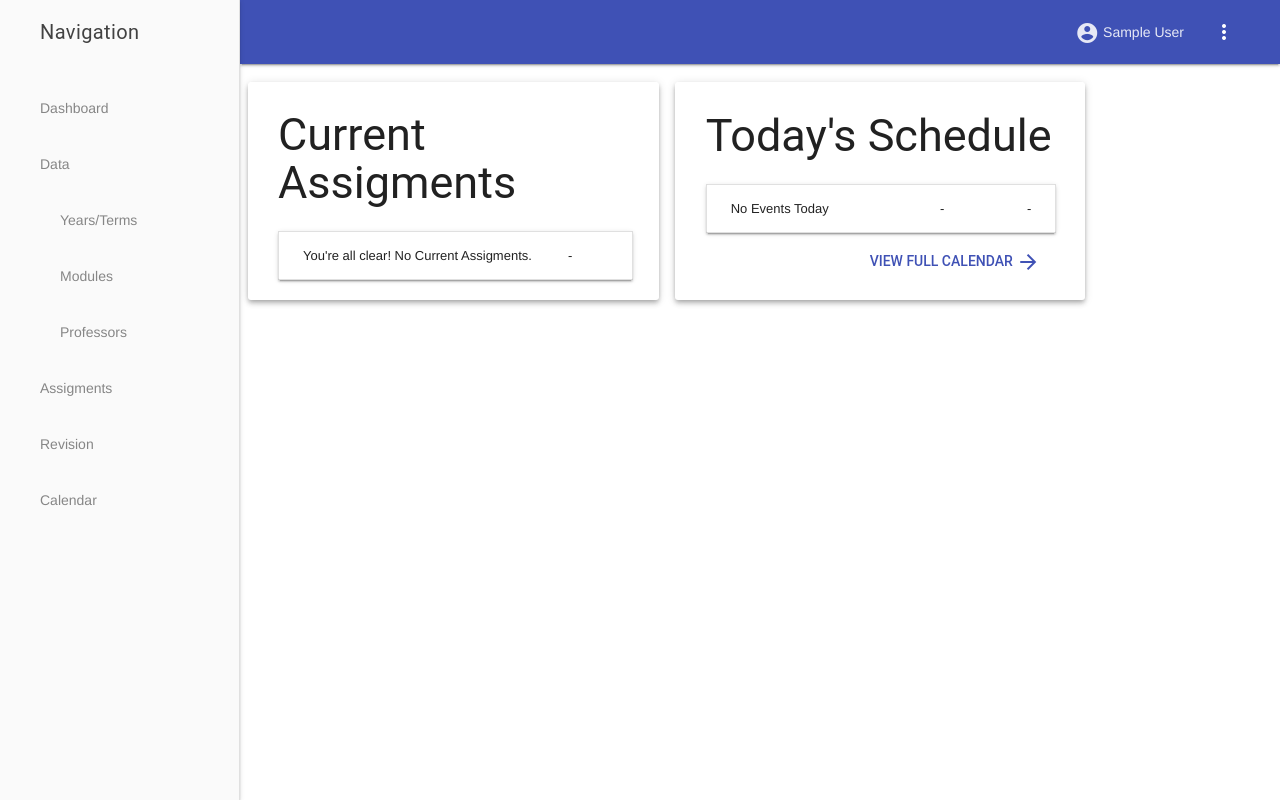
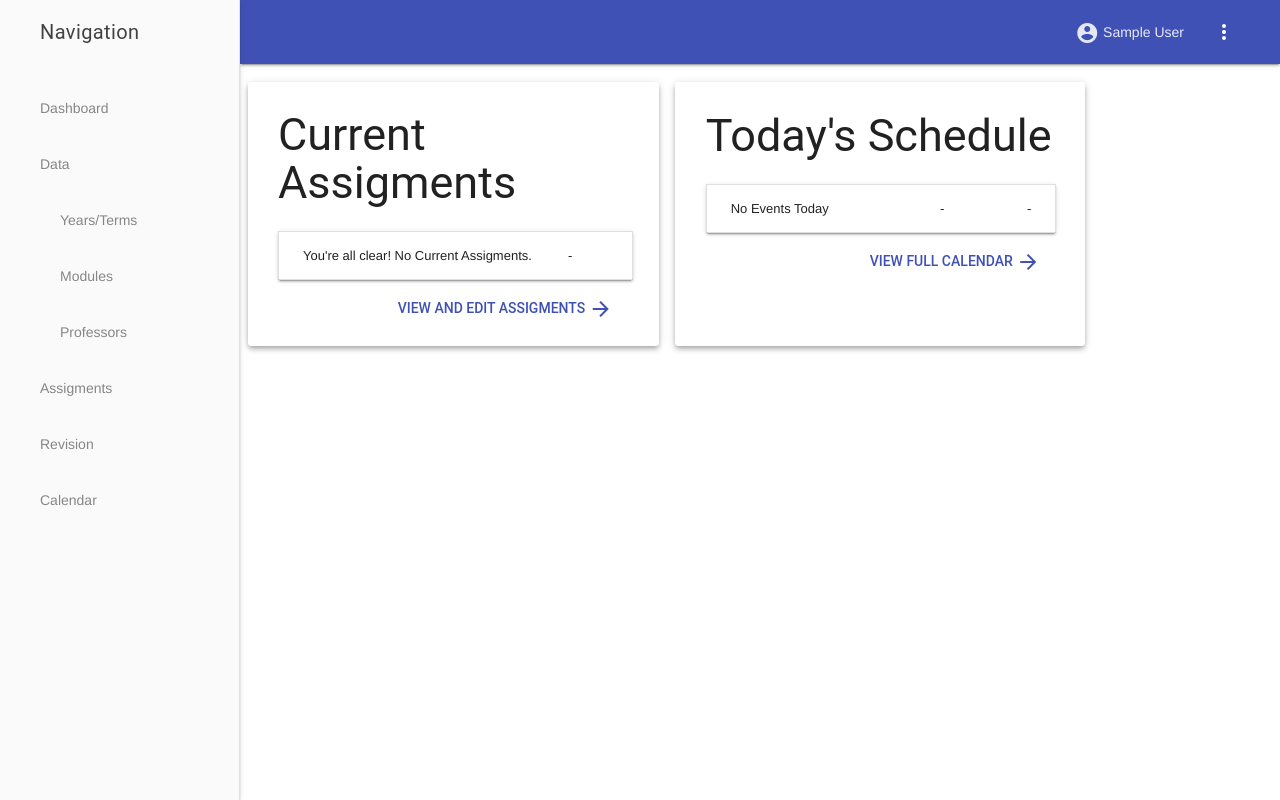
Before and after one commit to c-gaskell/studytracker, a Django app: template website/templates/website/home.html in a window 1280 px wide. Run offline with Django 4.2, Linux system fonts and the light colour scheme; the template is opened without the code that fills it, so the values that code supplies are empty; the visitor is signed in with stand-in values (Sample User, id 1); style sheets or scripts are compiled from the project's sources; some libraries are stand-ins or nearby versions.

Commit message:
Add blank assignments page.

```diff
--- /dev/null
+++ b/website/templates/website/assignments.html
@@ -0,0 +1 @@
+{% extends "website/base.html" %}
--- a/website/templates/website/home.html
+++ b/website/templates/website/home.html
@@ -20,6 +20,12 @@
                 </tr>
                 {% endfor %}
             </table>
+            <button class="mdl-button mdl-js-button mdl-button--primary dashboard-card-more" style="float: right;">
+                <a href="/assignments">
+                    View and Edit Assigments
+                    <span class="material-icons">arrow_forward</span>
+                </a>
+            </button>
         </div>
 
         <div class="mdl-cell mdl-cell--4-col dashboard-card mdl-shadow--4dp">
--- a/website/urls.py
+++ b/website/urls.py
@@ -1,9 +1,10 @@
 from django.urls import path
 
-from .views import BaseView, CalendarPage, HomePage
+from .views import AssignmentsPage, BaseView, CalendarPage, HomePage
 
 urlpatterns = [
     path('', HomePage.as_view(), name="homepage"),
     path('test/', BaseView.as_view(), name="testpage"),
     path('calendar/', CalendarPage.as_view(), name="calendar"),
+    path('assignments/', AssignmentsPage.as_view(), name="assignments")
 ]
```
Also changed, not shown: website/views.py (+7 -0 lines).
